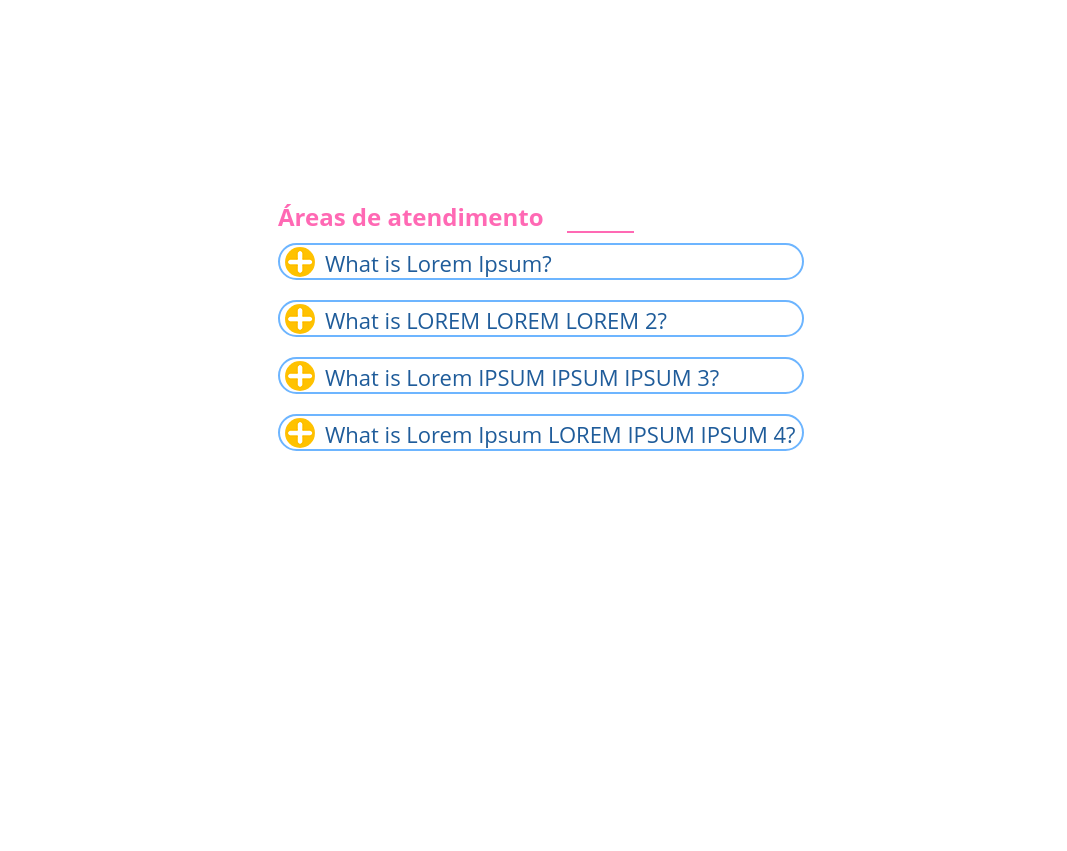
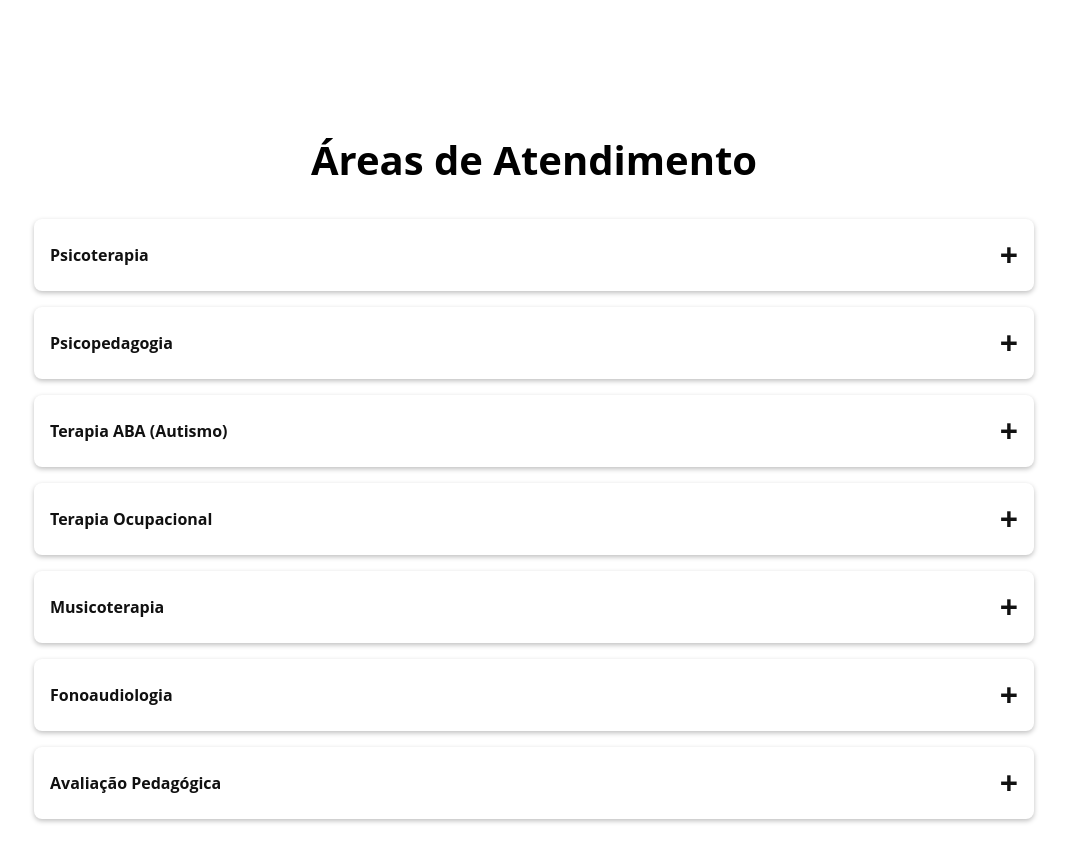
Before and after one commit to GabumonG/Site-Clinica, a plain HTML site: page Site Clínica/indice.html in a window 1280 px wide. Shown: the part 700-1551 px from the top of the page, without its empty margins (106-1173 px from the left). Before the commit the page ends 1161 px from the top, so only its background shows below. Drawn offline with Linux system fonts and the light colour scheme.

Commit message:
Commit 19-02-2022 (2)
Atualização do menu de expandir e encolher

```diff
--- a/Site Clínica/indice.html
+++ b/Site Clínica/indice.html
@@ -27,14 +27,16 @@
         </nav>
     </header>
     <main></main>
-    <script src="script.js"></script>
+
     <section id="index">
 
     </section>
 
-    <!--areas-->
+
+    <!--areas de atendimento-->
     <section id="areas">
-        <div class="container-fluid">
+        <!-- outro FAQ
+            <div class="container-fluid">
             <h2>Áreas de atendimento</h2>
             <div class="accordion">
                 <div class="icon"></div>
@@ -68,6 +70,93 @@
                 <p>Lorem ipsum dolor sit amet, consectetur adipiscing elit, sed do eiusmod tempor incididunt ut labore et dolore magna aliqua. Ut enim ad minim veniam, quis nostrud exercitation ullamco laboris nisi ut aliquip ex ea commodo consequat. Duis aute irure dolor in reprehenderit in voluptate velit esse cillum dolore eu fugiat nulla pariatur. Excepteur sint occaecat cupidatat non proident, sunt in culpa qui officia deserunt mollit anim id est laborum.</p>
             </div>
         </div>
+        -->
+        <h1>Áreas de Atendimento</h1>
+
+    <div class="accordion">
+    <div class="accordion-item">
+        <div class="accordion-item-header">
+        Psicoterapia
+        </div>
+        <div class="accordion-item-body">
+        <div class="accordion-item-body-content">
+            Web Development broadly refers to the tasks associated with developing functional websites and applications for the Internet. The web development process includes web design, web content development, client-side/server-side scripting and network security configuration, among other tasks.
+        </div>
+        </div>
+    </div>
+    <div class="accordion-item">
+        <div class="accordion-item-header">
+        Psicopedagogia
+        </div>
+        <div class="accordion-item-body">
+        <div class="accordion-item-body-content">
+            HTML, aka HyperText Markup Language, is the dominant markup language for creating websites and anything that can be viewed in a web browser.
+        </div>
+        </div>
+    </div>
+    <div class="accordion-item">
+        <div class="accordion-item-header">
+        Terapia ABA (Autismo)
+        </div>
+        <div class="accordion-item-body">
+        <div class="accordion-item-body-content">
+            <ul style="padding-left: 1rem;">
+            <li>HTML, CSS, JavaScript</li>
+            <li>Frameworks (CSS and JavaScript frameworks)</li>
+            <li>Responsive Design</li>
+            <li>Version Control/Git</li>
+            <li>Testing/Debugging</li>
+            <li>Browser Developer Tools</li>
+            <li>Web Performance</li>
+            <li>SEO (Search Engine Optimization)</li>
+            <!-- <li>CSS Preprocessing</li> -->
+            <li>Command Line</li>
+            <li>CMS (Content Management System)</li>
+            </ul>
+        </div>
+        </div>
+    </div>
+    <div class="accordion-item">
+        <div class="accordion-item-header">
+        Terapia Ocupacional
+        </div>
+        <div class="accordion-item-body">
+        <div class="accordion-item-body-content">
+            HTTP, aka HyperText Transfer Protocol, is the underlying protocol used by the World Wide Web and this protocol defines how messages are formatted and transmitted, and what actions Web servers and browsers should take in response to various commands.
+        </div>
+        </div>
+    </div>
+    <div class="accordion-item">
+        <div class="accordion-item-header">
+        Musicoterapia
+        </div>
+        <div class="accordion-item-body">
+        <div class="accordion-item-body-content">
+            CORS, aka Cross-Origin Resource Sharing, is a mechanism that enables many resources (e.g. images, stylesheets, scripts, fonts) on a web page to be requested from another domain outside the domain from which the resource originated.
+        </div>
+        </div>
+    </div>
+    <div class="accordion-item">
+        <div class="accordion-item-header">
+        Fonoaudiologia
+        </div>
+        <div class="accordion-item-body">
+        <div class="accordion-item-body-content">
+            CORS, aka Cross-Origin Resource Sharing, is a mechanism that enables many resources (e.g. images, stylesheets, scripts, fonts) on a web page to be requested from another domain outside the domain from which the resource originated.
+        </div>
+        </div>
+    </div>
+    <div class="accordion-item">
+        <div class="accordion-item-header">
+        Avaliação Pedagógica
+        </div>
+        <div class="accordion-item-body">
+        <div class="accordion-item-body-content">
+            CORS, aka Cross-Origin Resource Sharing, is a mechanism that enables many resources (e.g. images, stylesheets, scripts, fonts) on a web page to be requested from another domain outside the domain from which the resource originated.
+        </div>
+        </div>
+    </div>
+    </div>
     </section>
 
     <!--blog-->
@@ -89,5 +178,6 @@
     <footer>
 
     </footer>
+    <script src="script.js"></script>
 </body>
 </html>
--- a/Site Clínica/script.js
+++ b/Site Clínica/script.js
@@ -44,17 +44,27 @@ class MobileNavbar {
   mobileNavbar.init();
 
   //collapse/expand text
-  var acc = document.getElementsByClassName('accordion');
-  var i;
-  var len = acc.length;
-  for(i = 0; i < len; i++) {
-      acc[i].addEventListener('click', function() {
-          this.classList.toggle('active');
-          var panel = this.nextElementSibling;
-          if(panel.style.maxHeight){
-              panel.style.maxHeight = null;
-          } else {
-              panel.style.maxHeight = panel.scrollHeight + '300px';
-          }
-      })
-    }
+  const accordionItemHeaders = document.querySelectorAll(".accordion-item-header");
+
+  accordionItemHeaders.forEach(accordionItemHeader => {
+    accordionItemHeader.addEventListener("click", event => {
+
+      // Uncomment in case you only want to allow for the display of only one collapsed item at a time!
+
+      // const currentlyActiveAccordionItemHeader = document.querySelector(".accordion-item-header.active");
+      // if(currentlyActiveAccordionItemHeader && currentlyActiveAccordionItemHeader!==accordionItemHeader) {
+      //   currentlyActiveAccordionItemHeader.classList.toggle("active");
+      //   currentlyActiveAccordionItemHeader.nextElementSibling.style.maxHeight = 0;
+      // }
+
+      accordionItemHeader.classList.toggle("active");
+      const accordionItemBody = accordionItemHeader.nextElementSibling;
+      if(accordionItemHeader.classList.contains("active")) {
+        accordionItemBody.style.maxHeight = accordionItemBody.scrollHeight + "px";
+      }
+      else {
+        accordionItemBody.style.maxHeight = 0;
+      }
+
+    });
+  });
--- a/Site Clínica/style.css
+++ b/Site Clínica/style.css
@@ -118,77 +118,57 @@
   /*ÁREAS DE ATENDIMENTO*/
   @import url('https://fonts.googleapis.com/css2?family=Bitter:wght@200&family=Open+Sans:wght@300&display=swap');
 
-  .container-fluid{
-    width: 40%;
-    margin: 0 auto;
-    margin-top: 100px;
+  h1 {
+    text-align: center;
+    margin: 2rem 0;
+    font-size: 2.5rem;
   }
 
-  .container-fluid h2{
-    color: hotpink;
+  .accordion {
+    width: 90%;
+    max-width: 1000px;
+    margin: 2rem auto;
+  }
+  .accordion-item {
+    background-color: #fff;
+    color: #111;
+    margin: 1rem 0;
+    border-radius: 0.5rem;
+    box-shadow: 0 2px 5px 0 rgba(0,0,0,0.25);
+  }
+  .accordion-item-header {
+    padding: 0.5rem 3rem 0.5rem 1rem;
+    min-height: 3.5rem;
+    line-height: 1.25rem;
+    font-weight: bold;
+    display: flex;
+    align-items: center;
     position: relative;
-    width: 23rem;
+    cursor: pointer;
+  }
+  .accordion-item-header::after {
+    content: "\002B";
+    font-size: 2rem;
+    position: absolute;
+    right: 1rem;
+  }
+  .accordion-item-header.active::after {
+    content: "\2212";
+  }
+  .accordion-item-body {
+    max-height: 0;
+    overflow: hidden;
+    transition: max-height 0.2s ease-out;
+  }
+  .accordion-item-body-content {
+    padding: 1rem;
+    line-height: 1.5rem;
+    border-top: 1px solid;
+    border-image: linear-gradient(to right, transparent, #34495e, transparent) 1;
   }
 
-  .container-fluid h2::after{
-      content: "";
-      position: absolute;
-      bottom: 0;
-      right: 12px;
-      width: 67px;
-      height: 2px;
-      background-color: hotpink;
+  @media(max-width:767px) {
+    html {
+      font-size: 14px;
+    }
   }
-
-  .accordion{
-      width: 100%;
-      padding: 0 5px;
-      border: 2px solid #6db5ff;
-      cursor: pointer;
-      border-radius: 50px;
-      display: flex;
-      margin: 10px 0;
-      align-items: center;
-  }
-
-  .accordion .icon{
-      margin: 0 10px 0 0;
-      width: 30px;
-      height: 30px;
-      background: url(icon.png) no-repeat 0px 0px #6db5ff; /*estava respectivamente 8 e 7*/
-      border-radius: 50%;
-      float: left;
-      transition: all .5s ease-in;
-  }
-
-  .accordion h5{
-      font-size: 22px;
-      margin: 0;
-      padding: 3px 0 0 0;
-      font-weight: normal;
-      color: #1f5c9a;
-  }
-
-  .active .icon{
-      background: url(icon2.png) no-repeat 8px -25px #6db5ff;
-  }
-
-  .active {
-      background-color: #6db5ff;
-      color: fff;
-  }
-
-  .active {
-      color: #ffc100;
-  }
-
-  .panel{
-      padding: 0 15px;
-      border-left: 1px solid #6db5ff;
-      margin-left: 25px;
-      font-size: 14px;
-      text-align: justify;
-      overflow: hidden;
-      max-height: 0px;
-      transition: all .5s ease-in;
-  }
```
